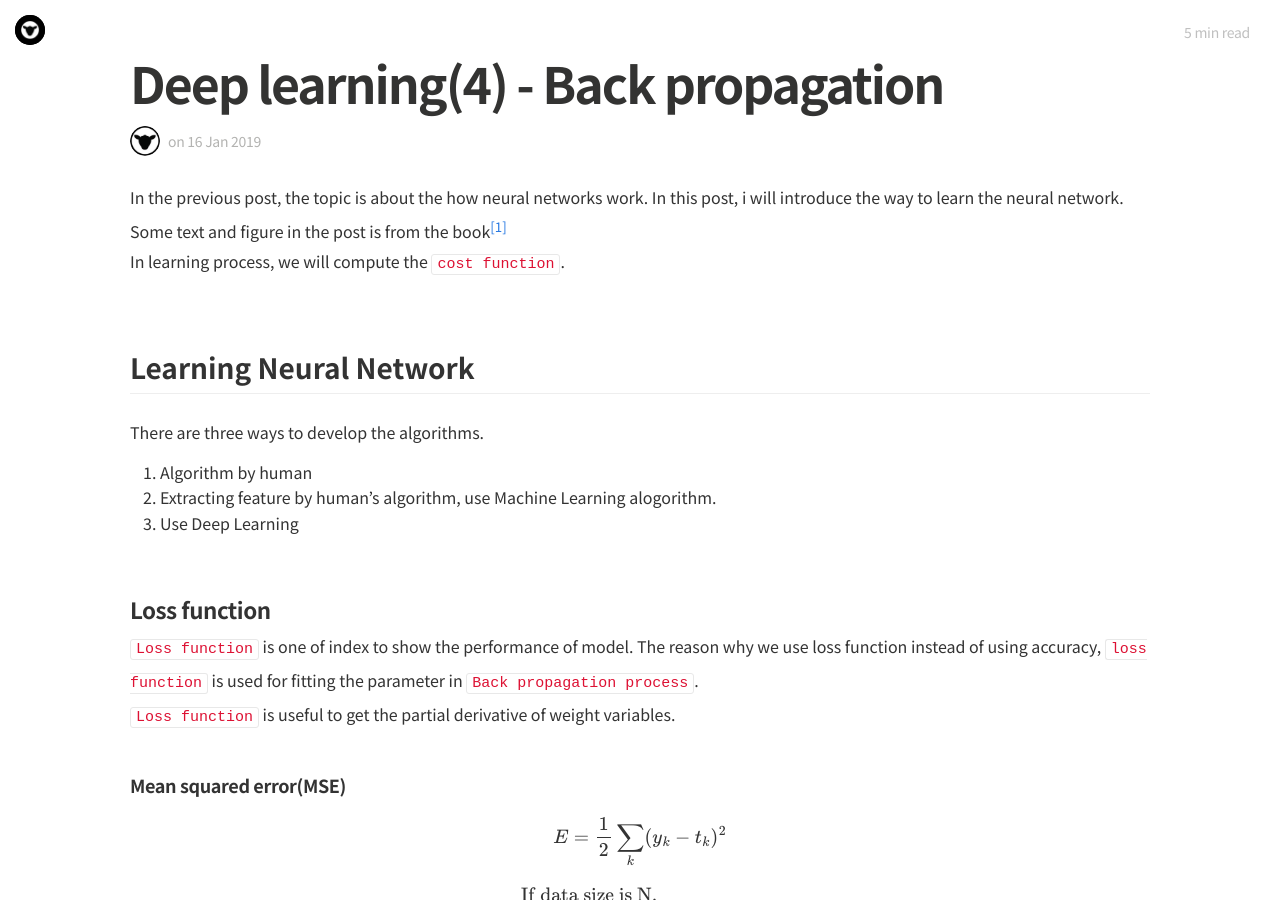
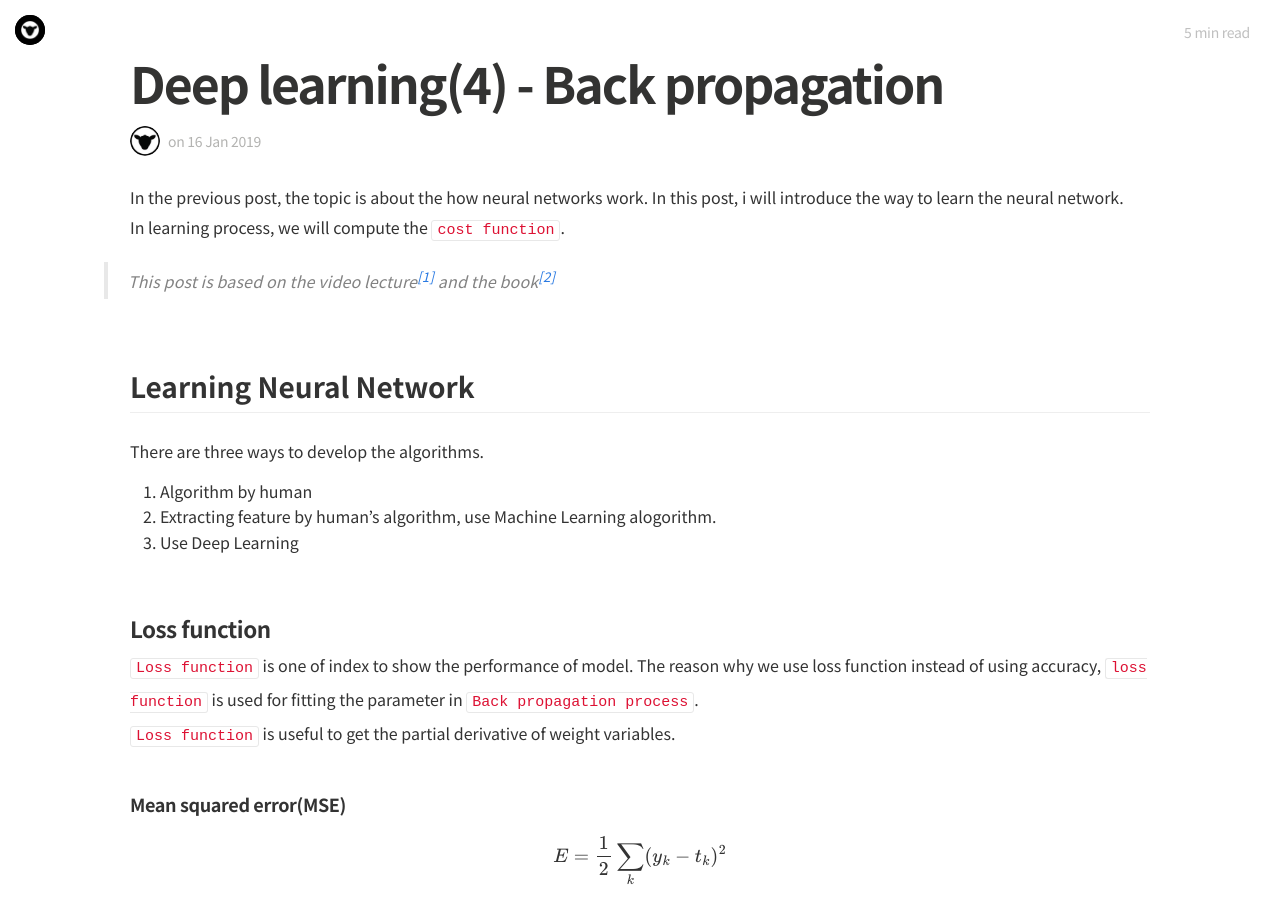
Before and after one commit to Shephexd/shephexd.github.io, a Jekyll site: the page built from _posts/DeepLearning/2019-01-16-Deep_learning(4)-Back_propagation.md, in a window 1280 px wide and 900 px high. Built offline with Jekyll 4.4.1, drawn with Linux system fonts in a browser that asks for light colours; nearby versions of some CDN libraries; some web fonts are replaced; formulas are drawn with MathJax 3; comment, search, counter and statistics services are not loaded; some of the changed text lies outside the part shown.

Commit message:
UPDATE footnotes for DL

```diff
--- a/_posts/DeepLearning/2019-01-16-Deep_learning(4)-Back_propagation.md
+++ b/_posts/DeepLearning/2019-01-16-Deep_learning(4)-Back_propagation.md
@@ -15,11 +15,19 @@ typora-root-url: /Users/shephexd/Documents/github/pages/
 
 
 
-In the previous post, the topic is about the how neural networks work. In this post,  i will introduce the way to learn the neural network. Some text and figure in the post is from the book[^2]
+In the previous post, the topic is about the how neural networks work. In this post,  i will introduce the way to learn the neural network.
 
 In learning process, we will compute the `cost function`.
 
+
+
 <!--more-->
+
+> This post is based on the video lecture[^1] and the book[^2]
+
+
+
+
 
 
 
```
Also changed, not shown: _posts/DeepLearning/2018-10-16-Deep_learning(1)-introduction_to_Deep_learning.md (+2 -2 lines), _posts/DeepLearning/2018-11-21-Deep_learning(2)-Logistic_regression.md (+5 -1 lines), _posts/DeepLearning/2018-12-13-Deep_learning(3)-Activation_function.md (+6 -0 lines), _posts/DeepLearning/2019-01-17-Deep_learning(5)-Deep_L-neural_networks.md (+6 -0 lines), _posts/DeepLearning/2019-01-21-Deep_learning(6)-Practical_aspect_of_Neural_networks.md (+5 -1 lines).
